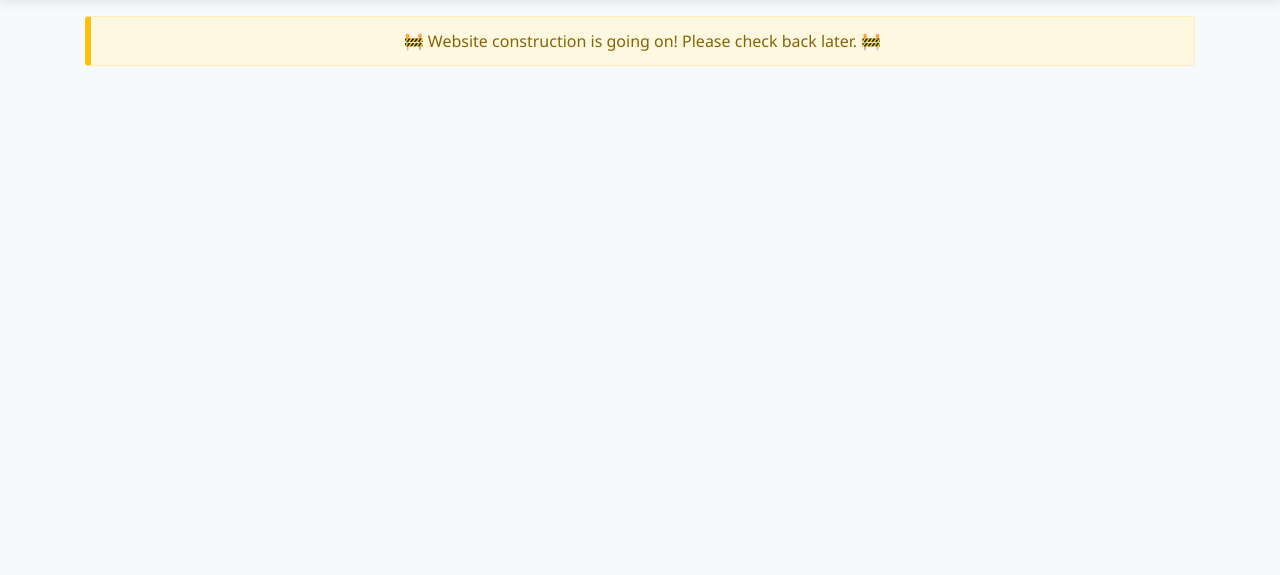
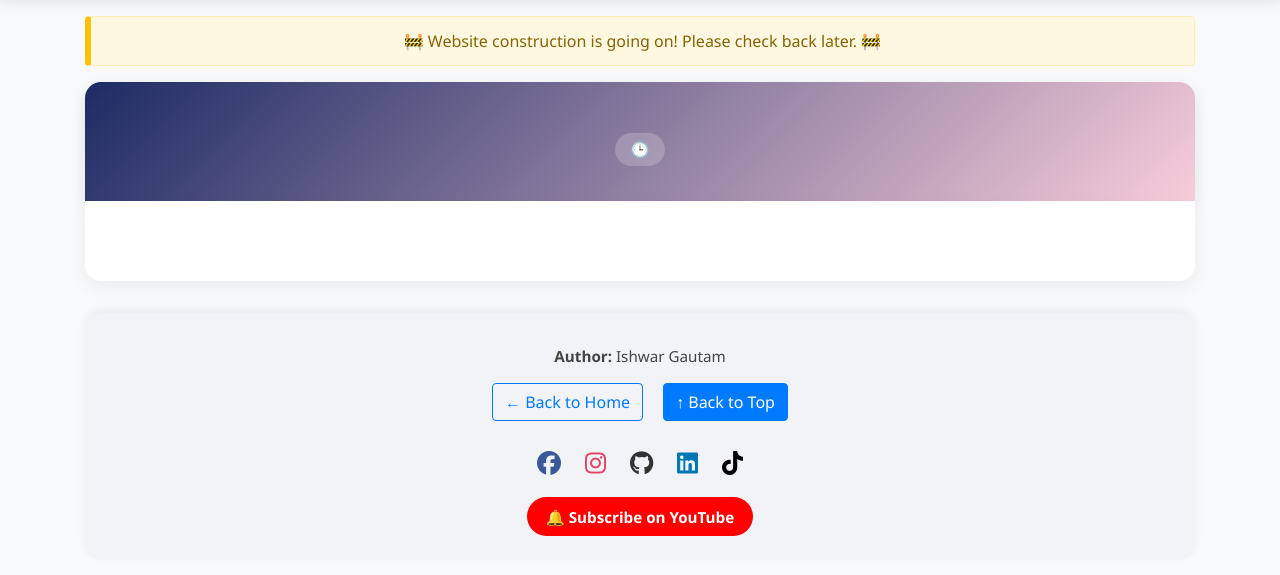
Before and after one commit to IshwarGautam/Blog-Website, a Flask app: template templates/post.html in a window 1280 px wide. Shown: the part 60-635 px from the top of the page. Run offline with Flask 3, Linux system fonts and the light colour scheme; the template is opened without the code that fills it, so the values that code supplies are empty; parts of the project's set-up code (start-up, migrations or seed data) failed here and were passed over; some libraries are stand-ins or nearby versions.

Commit message:
Add header and footer.

```diff
--- a/templates/post.html
+++ b/templates/post.html
@@ -1,7 +1,143 @@
 {% extends 'base.html' %} {% block content %}
-<h2>{% block title %} {{ post['title'] }} {% endblock %}</h2>
-<span class="badge badge-primary">{{ post['created'] }}</span>
-<div class="post-content">
+
+<!-- Post Header -->
+<header
+  class="post-header"
+  style="
+    background: linear-gradient(135deg, #1d2b64, #f8cdda);
+    color: white;
+    padding: 2.5rem;
+    border-radius: 16px 16px 0 0;
+    box-shadow: 0 6px 15px rgba(0, 0, 0, 0.1);
+    text-align: center;
+  "
+>
+  <h1
+    style="
+      font-size: 2.8rem;
+      font-weight: bold;
+      color: white;
+      -webkit-text-stroke: 1px black;
+      text-shadow: 2px 2px 6px rgba(0, 0, 0, 0.5);
+      letter-spacing: 1px;
+      text-align: center;
+      margin-bottom: 1rem;
+    "
+  >
+    {{ post['title'] }}
+  </h1>
+
+  <span
+    style="
+      background: rgba(255, 255, 255, 0.2);
+      padding: 0.4rem 1rem;
+      border-radius: 20px;
+      font-size: 0.95rem;
+    "
+  >
+    🕒 {{ post['created'] }}
+  </span>
+</header>
+
+<!-- Post Body -->
+<div
+  class="post-content"
+  style="
+    padding: 2rem;
+    background: #ffffff;
+    border-radius: 0 0 16px 16px;
+    box-shadow: 0 6px 20px rgba(0, 0, 0, 0.05);
+    margin-top: -1px;
+  "
+>
   <p>{{ post['content'] | safe }}</p>
 </div>
+
+<!-- Post Footer -->
+<footer
+  class="post-footer"
+  style="
+    margin-top: 2rem;
+    background: #f1f3f6;
+    padding: 2rem;
+    border-radius: 16px;
+    text-align: center;
+    font-size: 0.95rem;
+    color: #444;
+    box-shadow: 0 -4px 10px rgba(0, 0, 0, 0.05);
+  "
+>
+  <p><strong>Author:</strong> Ishwar Gautam</p>
+
+  <!-- Buttons -->
+  <div style="margin: 1rem 0">
+    <a
+      href="{{ url_for('post.index') }}"
+      class="btn btn-outline-primary"
+      style="margin-right: 1rem"
+      >← Back to Home</a
+    >
+    <a
+      href="#"
+      onclick="window.scrollTo({top: 0, behavior: 'smooth'});"
+      class="btn btn-primary"
+      >↑ Back to Top</a
+    >
+  </div>
+
+  <!-- Social Icons -->
+  <div class="social-icons" style="margin-top: 1.5rem">
+    <a
+      href="https://www.facebook.com/igtechteam/"
+      target="_blank"
+      style="margin: 0 10px; font-size: 1.5rem; color: #3b5998"
+      ><i class="fab fa-facebook"></i
+    ></a>
+    <a
+      href="https://www.instagram.com/ishwar_gautam1/"
+      target="_blank"
+      style="margin: 0 10px; font-size: 1.5rem; color: #e4405f"
+      ><i class="fab fa-instagram"></i
+    ></a>
+    <a
+      href="https://github.com/ishwargautam"
+      target="_blank"
+      style="margin: 0 10px; font-size: 1.5rem; color: #333"
+      ><i class="fab fa-github"></i
+    ></a>
+    <a
+      href="https://www.linkedin.com/in/ishwargautam1"
+      target="_blank"
+      style="margin: 0 10px; font-size: 1.5rem; color: #0077b5"
+      ><i class="fab fa-linkedin"></i
+    ></a>
+    <a
+      href="https://www.tiktok.com/@ishwar.gautam1?_t=8pdEalQ0Nn7&_r=1"
+      target="_blank"
+      style="margin: 0 10px; font-size: 1.5rem; color: #000"
+      ><i class="fab fa-tiktok"></i
+    ></a>
+  </div>
+
+  <!-- YouTube Subscribe -->
+  <div style="margin-top: 1.5rem">
+    <a
+      class="youtube-btn"
+      href="https://www.youtube.com/channel/UC4Wf9XNPsbXwQqfKlUZfmtw?sub_confirmation=1"
+      target="_blank"
+      style="
+        background: #ff0000;
+        color: white;
+        padding: 0.6rem 1.2rem;
+        border-radius: 30px;
+        text-decoration: none;
+        font-weight: bold;
+        transition: background 0.3s ease;
+      "
+    >
+      🔔 Subscribe on YouTube
+    </a>
+  </div>
+</footer>
+
 {% endblock %}
```
